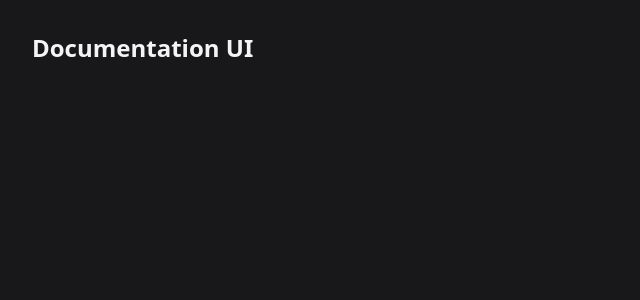
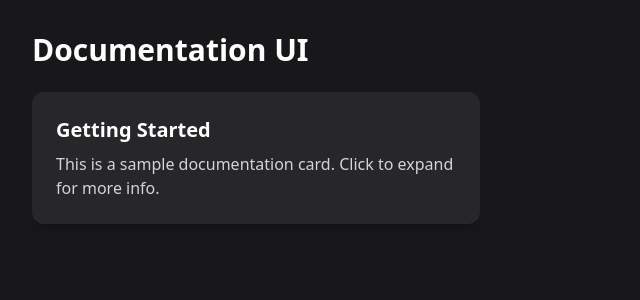
Before and after one commit to raihanul-islam-rakin/docs, a React (Vite) app: page / in a window 1280 px wide. Shown: the top 300 px of the page, without its empty margins (0-640 px from the left). Built offline with nearby package versions, Linux system fonts and the light colour scheme; the HTML template or start-up script is replaced by a standard one.

Commit message:
Update App.jsx

```diff
--- a/src/App.jsx
+++ b/src/App.jsx
@@ -1,7 +1,19 @@
-export default function App() {
+import React from "react";
+
+function App() {
   return (
-    <div className="p-8 text-zinc-100 bg-zinc-900 min-h-screen">
-      <h1 className="text-2xl font-bold mb-4">Documentation UI</h1>
+    <div className="min-h-screen bg-zinc-900 text-white p-8">
+      <h1 className="text-3xl font-bold mb-6">Documentation UI</h1>
+
+      {/* Sample card */}
+      <div className="bg-zinc-800 p-6 rounded-xl shadow-lg max-w-md hover:bg-zinc-700 transition">
+        <h2 className="text-xl font-semibold mb-2">Getting Started</h2>
+        <p className="text-zinc-300">
+          This is a sample documentation card. Click to expand for more info.
+        </p>
+      </div>
     </div>
   );
 }
+
+export default App;
```
